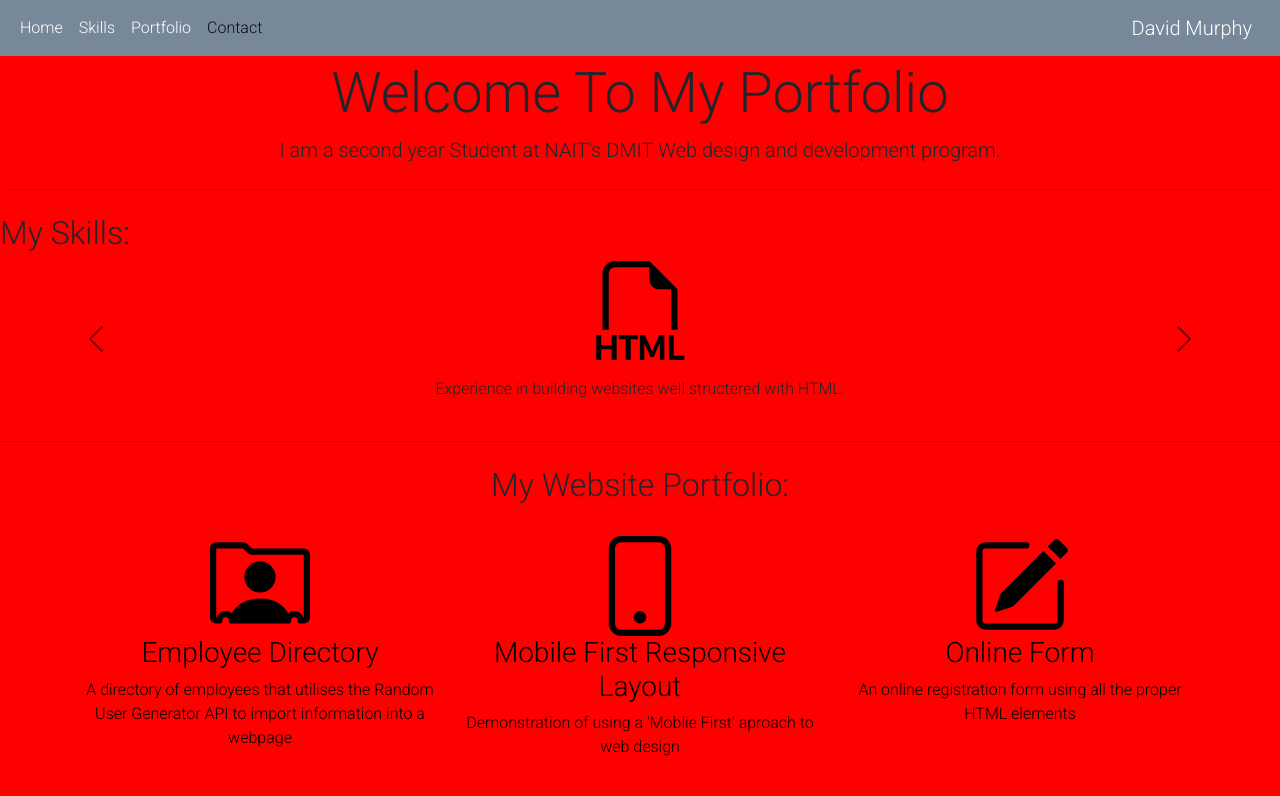
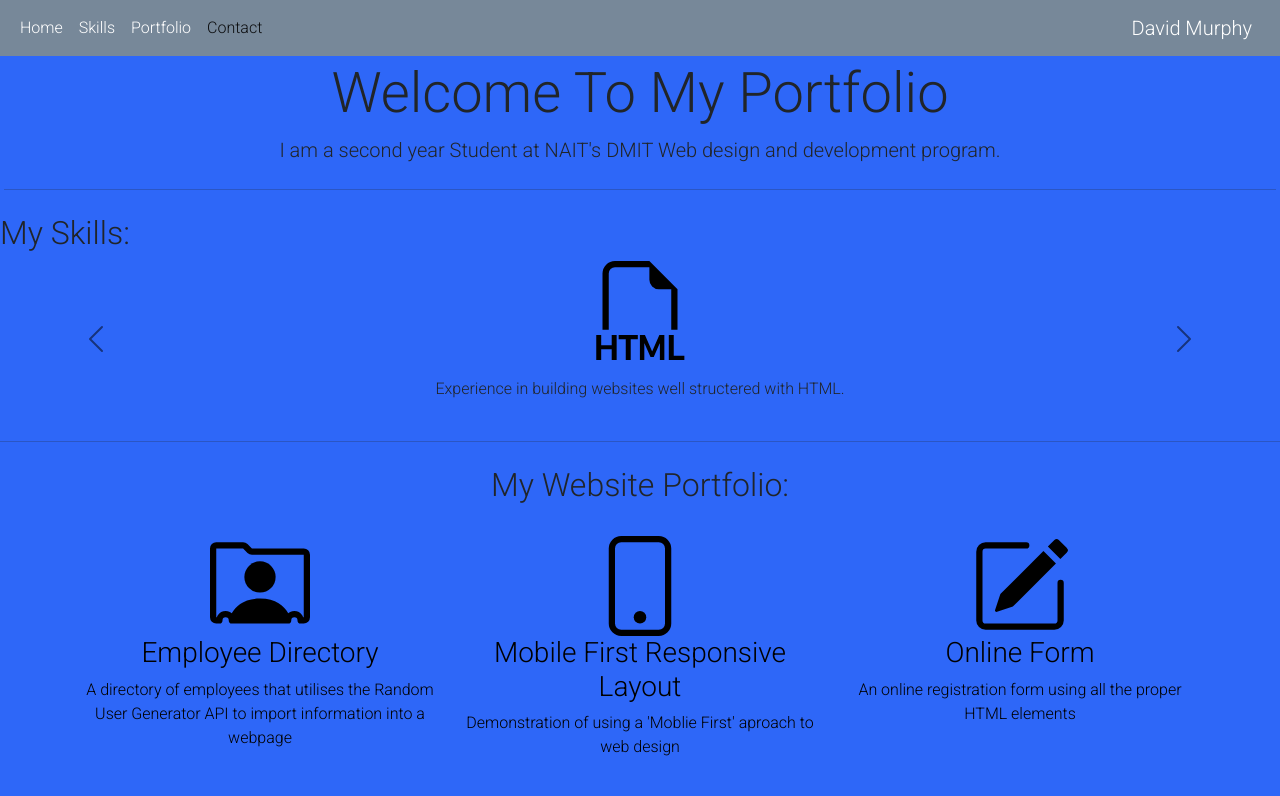
Before and after one commit to DavidMurphyedm/github.io, a plain HTML site: page index.html in a window 1280 px wide. Shown: the top 796 px of the page. Drawn offline with nearby package versions, Linux system fonts and the light colour scheme.

Commit message:
changed color

```diff
--- a/css/styles.css
+++ b/css/styles.css
@@ -4,7 +4,7 @@
 }
 
 body{
-    background-color: red;
+    background-color: #2e67f8;
 }
 
 nav, .nav{
```
